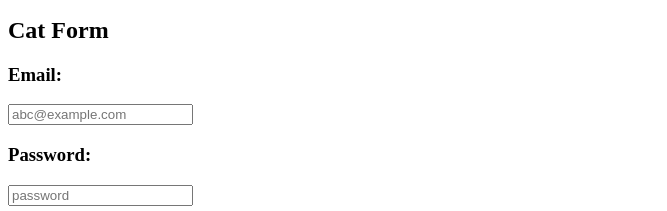
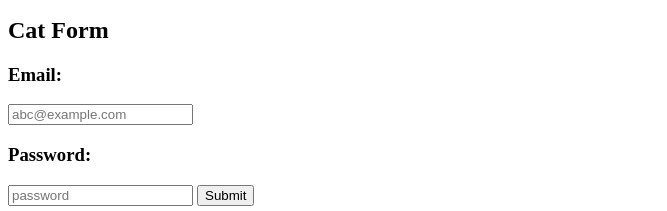
Before and after one commit to Pranish6145/Responsive-Website-Design, a plain HTML site: page index.html in a window 1280 px wide. Shown: the part 1571-1782 px from the top of the page, without its empty margins (0-667 px from the left). Drawn offline with Linux system fonts and the light colour scheme.

Commit message:
Added buttons on the page that loads the site

```diff
--- a/index.html
+++ b/index.html
@@ -38,12 +38,12 @@
             </section>
             <section>
                 <h2>Cat Form</h2>
-                <form action="submit-url">
+                <form action="https://www.cricbuzz.com/">
                     <h3>Email:</h3>
-                    <input type="text" name = catphotourl required placeholder="abc@example.com">
+                    <input type="text" name = catphotourl  required  placeholder="abc@example.com">
                     <h3>Password:</h3>
                     <input type = "password" placeholder = "password">
-
+                    <button type="submit">Submit</button>
 
                 </form>
             </section>
```
